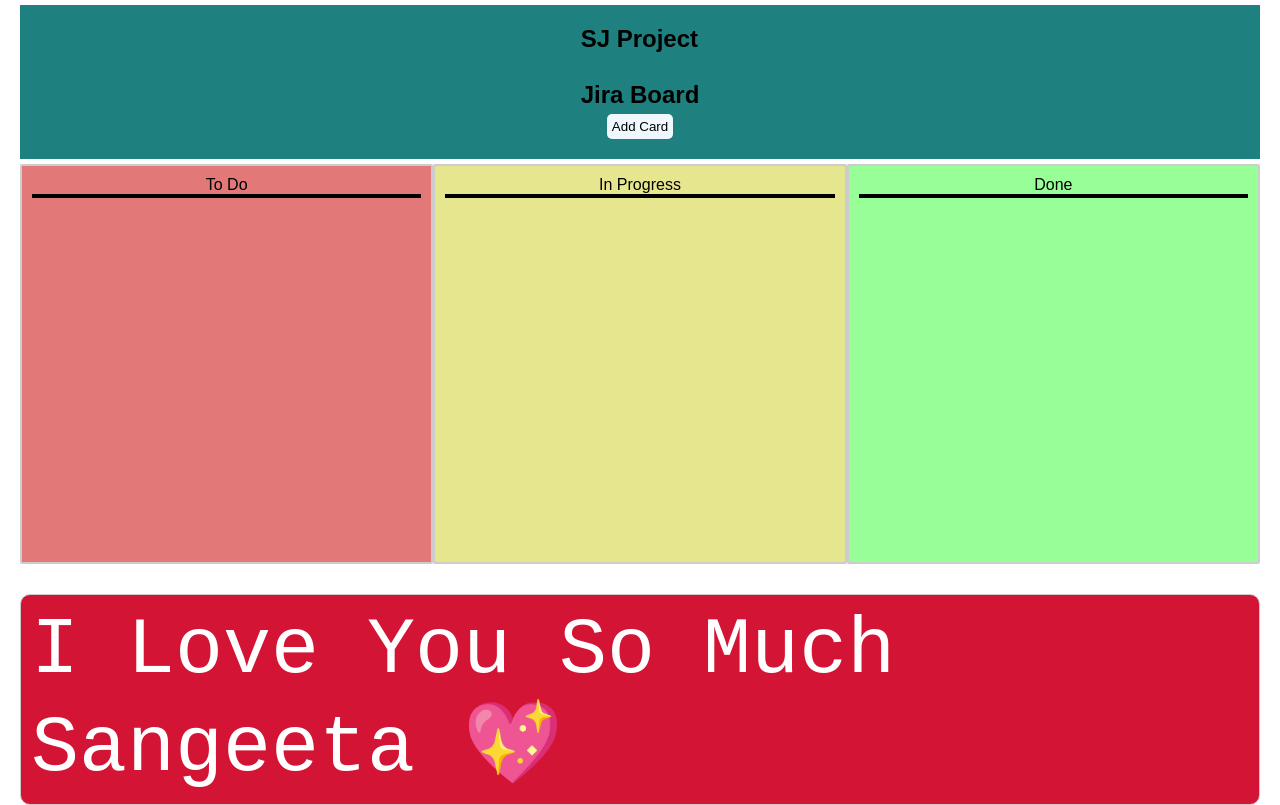
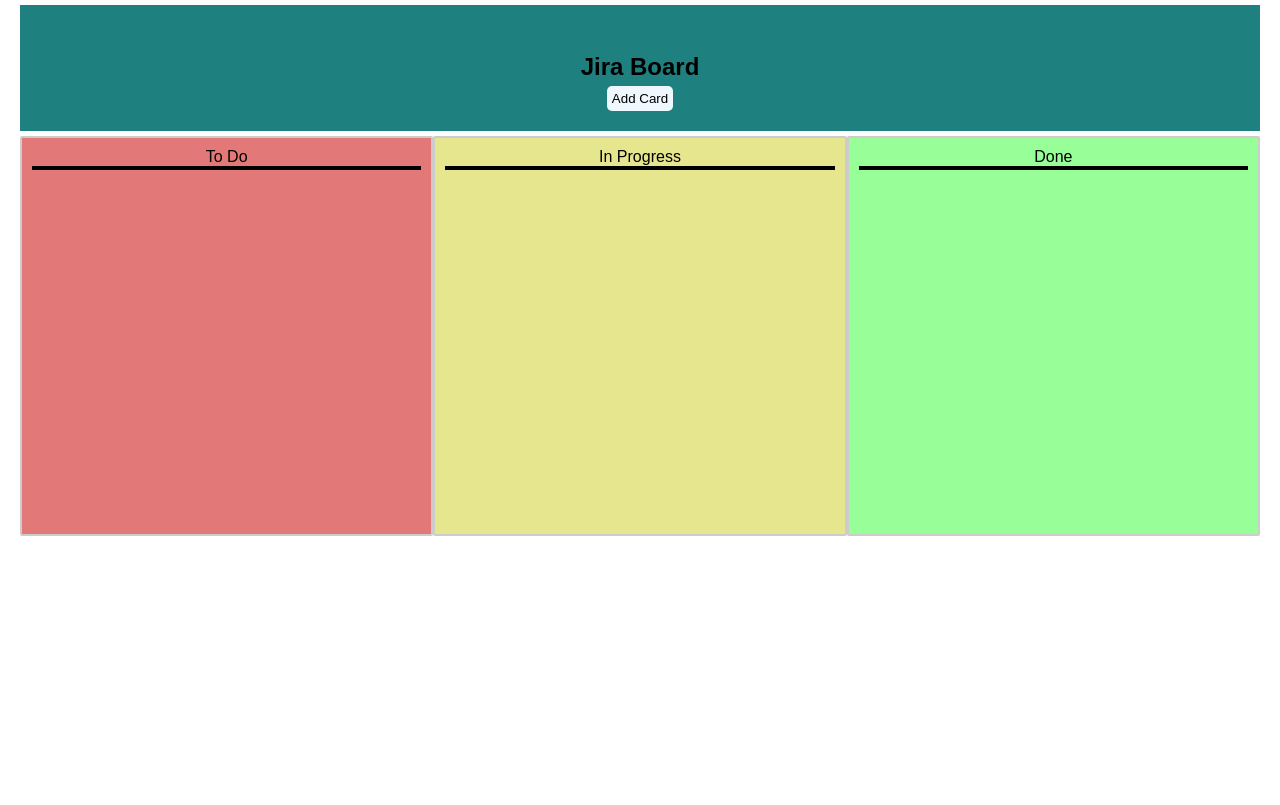
Before and after one commit to Jaswantsuthar/jiralite, a plain HTML site: page index.html in a window 1280 px wide. Drawn offline with Linux system fonts and the light colour scheme.

Commit message:
index.html

```diff
--- a/index.html
+++ b/index.html
@@ -8,7 +8,7 @@
   </head>
   <body>
     <div id="heading">
-      <h2> SJ Project<br>
+      <h2>
         <br>Jira Board</h2>
       <button id="addCard">Add Card</button>
     </div>
@@ -26,9 +26,6 @@
         <hr />
       </div>
     </div>
-    <div>
-      <p id="js">I Love You So Much Sangeeta &#128150</p>
-    </div>
 
     <script src="script.js"></script>
   </body>
```
